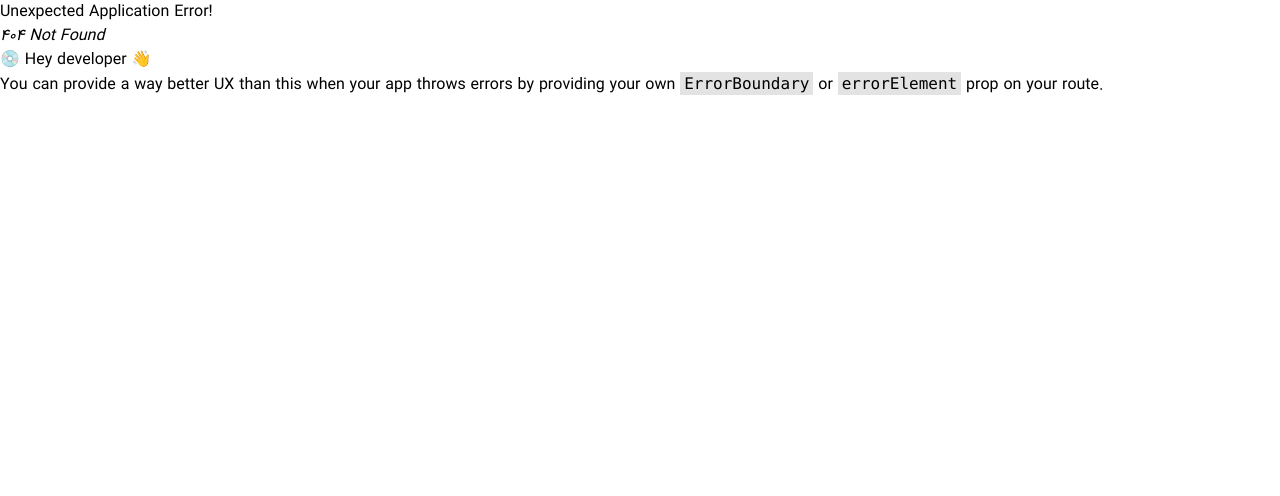
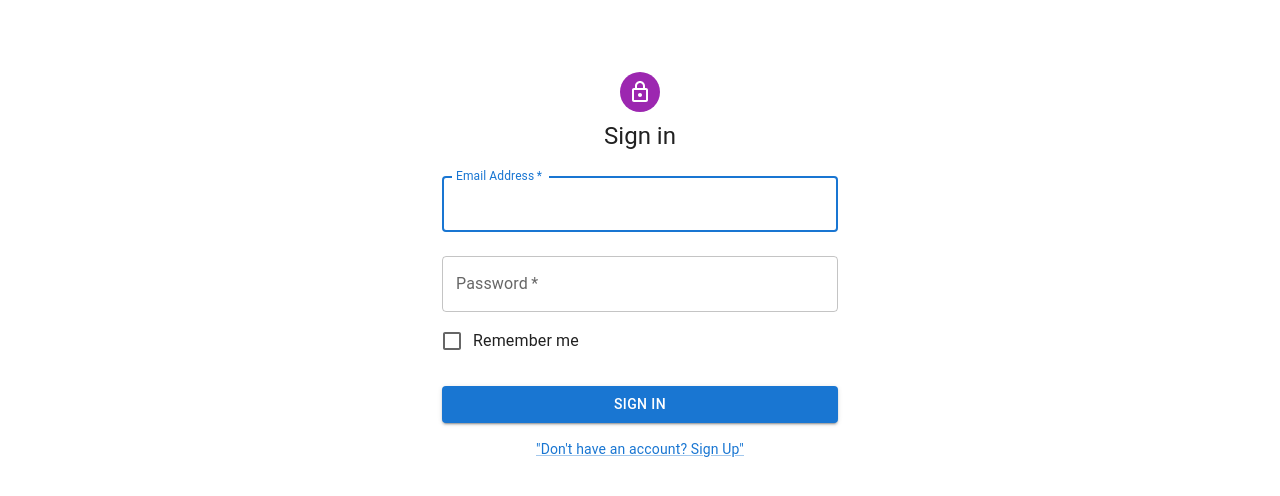
Before and after one commit to alirezaamb/book-shop-react, a React (Vite) app: page /signin in a window 1280 px wide. Before the commit this address had no page. Shown: the top 496 px of the page. Built offline with nearby package versions, Linux system fonts and the light colour scheme.

Commit message:
fix:the protected route for user and admin

```diff
--- a/src/components/signIn/SignIn.tsx
+++ b/src/components/signIn/SignIn.tsx
@@ -35,7 +35,7 @@ export default function SignIn({ setSearchParams }: SingInType) {
           'Auth',
           JSON.stringify({ isLogin: true, role: 'admin' })
         );
-        navigate({ pathname: 'dashboard' });
+        navigate({ pathname: '/dashboard' });
       } else {
         localStorageSetter(
           'Auth',
--- /dev/null
+++ b/src/router/ProtectedRoute.tsx
@@ -0,0 +1,22 @@
+import { Navigate, Outlet } from 'react-router-dom';
+import { localStorageGetter } from '../utils/localStorage';
+
+export const Protected = () => {
+  const auth = localStorageGetter('Auth');
+
+  if (auth) {
+    return <Outlet />;
+  } else {
+    return <Navigate to="/signin" />;
+  }
+};
+
+export const ProtectedAdmin = () => {
+  const auth = localStorageGetter('Auth');
+
+  if (auth?.role === 'admin') {
+    return <Outlet />;
+  } else {
+    return <Navigate to="/signin" />;
+  }
+};
--- a/src/router/Router.tsx
+++ b/src/router/Router.tsx
@@ -6,16 +6,13 @@ import AboutUsPage from '../pages/about-us/AboutUsPage';
 import SingleCard from '../components/single-card/SingleCard';
 import AuthPage from '../pages/signIn/AuthPage';
 import AdminDashboardPage from '../pages/admin-dashboard/AdminDashboardPage';
-import { localStorageGetter } from '../utils/localStorage';
+import { Protected, ProtectedAdmin } from './ProtectedRoute';
 
-const auth = localStorageGetter('Auth');
-const renderRoutes = (role: string, isLogin: boolean) => {
-  if (isLogin) {
-    switch (role) {
-      case 'admin':
-        return [{ path: 'dashboard', element: <AdminDashboardPage /> }];
-      case 'user':
-        return [
+export const router = createBrowserRouter([
+  {
+    path: '/',
+    element: <Protected />,
+    children: [
       {
         path: '/',
         element: <Layout />,
@@ -26,24 +23,13 @@ const renderRoutes = (role: string, isLogin: boolean) => {
           { path: '/products/:productId', element: <SingleCard /> },
         ],
       },
-        ];
-      default:
-        return [];
-    }
-  } else {
-    return [];
-  }
-};
+    ],
+  },
 
-export const router = createBrowserRouter([
-  auth.isLogin
-    ? {
-        path: 'signin',
-        element: <AuthPage />,
-      }
-    : {
-        path: '/',
-        element: <AuthPage />,
+  { path: 'signin', element: <AuthPage /> },
+  {
+    path: 'dashboard',
+    element: <ProtectedAdmin />,
+    children: [{ path: '', element: <AdminDashboardPage /> }],
   },
-  ...renderRoutes(auth.role, auth.isLogin),
 ]);
```
Lines whose indentation alone changed are shown as unchanged.
